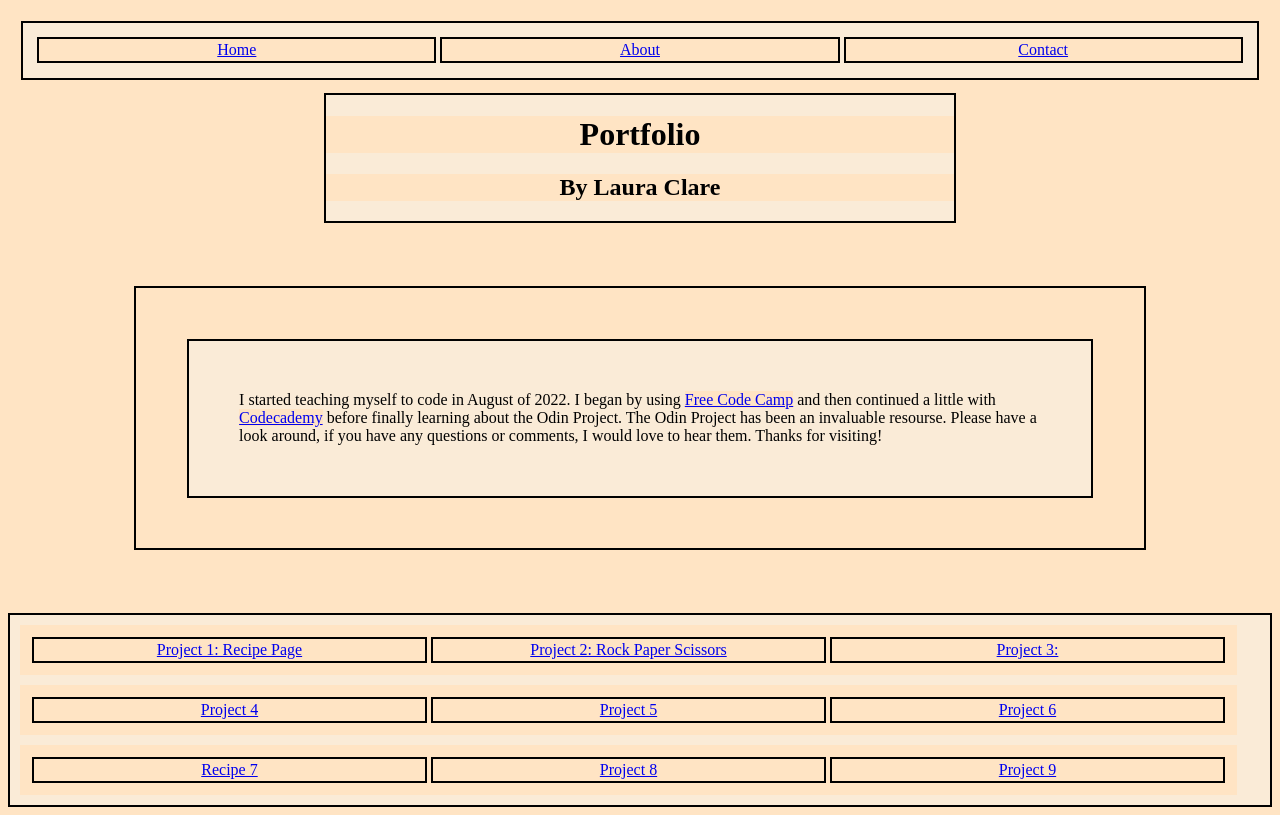
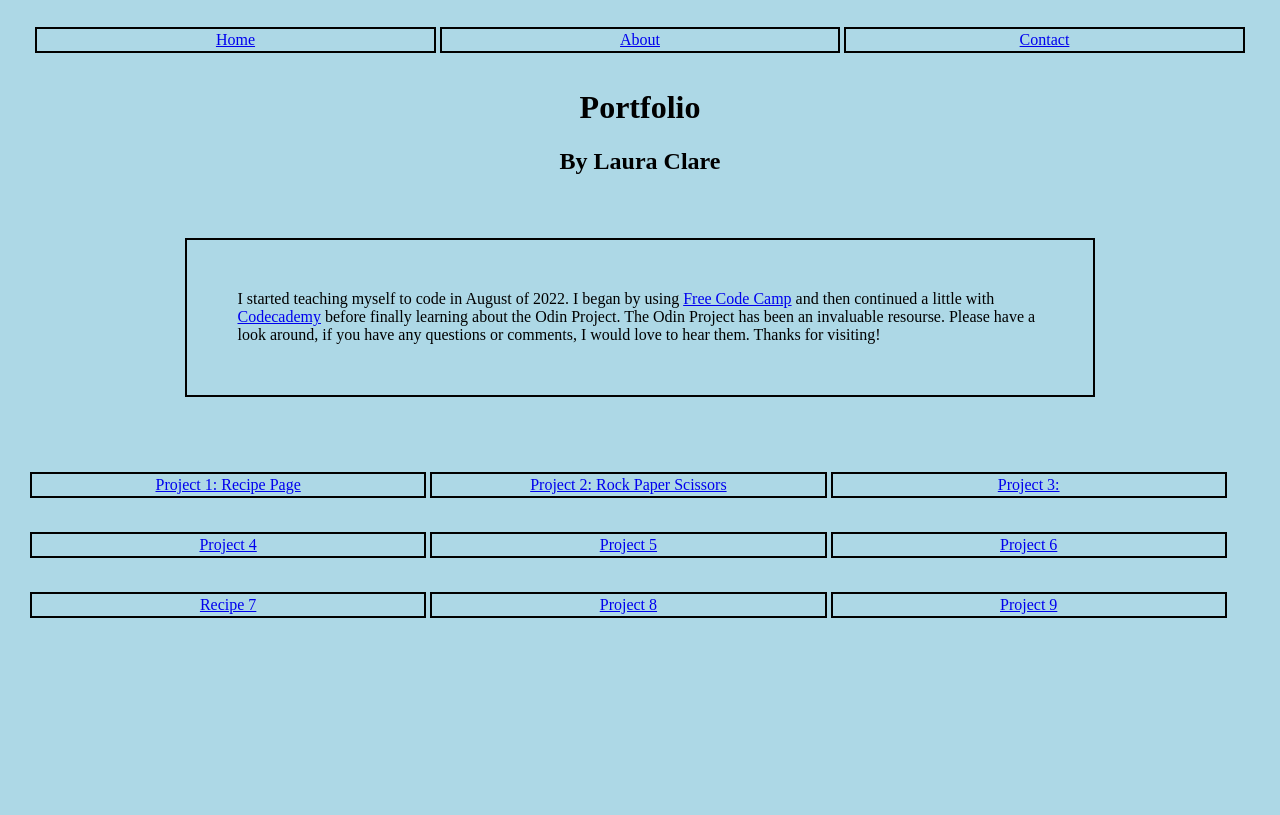
Before and after one commit to lauraclare15/Portfolio1, a website: page Portfolio/index.html in a window 1280 px wide. Drawn offline with Linux system fonts and the light colour scheme.

Commit message:
updated portfolio style and html for easier viewing

```diff
--- a/Portfolio/index.html
+++ b/Portfolio/index.html
@@ -5,7 +5,7 @@
     <meta http-equiv="X-UA-Compatible" content="IE=edge">
     <meta name="viewport" content="width=device-width>, initial-scale=1.0">
     <link href="indexstyles.css" rel="stylesheet">
-    <title>Let's Eat</title>
+    <title>Portfolio</title>
 </head>
 <body>
 
--- a/Portfolio/indexstyles.css
+++ b/Portfolio/indexstyles.css
@@ -1,11 +1,11 @@
-*{overflow: hidden;
-    background-color: bisque;
-  }
+*{
+    background-color: lightblue;
+}
+
 .head1{
-    border: 2px solid black;
     margin-left: 25%;
     margin-right: 25%;
-    background-color: antiquewhite;
+
 
 }
 .recmain{
@@ -34,24 +34,18 @@
 
 }
 .intro1{
-    border: 2px solid black;
     margin: 5% 10%;
 }
 .navbar1{
-    border: 2px solid black;
-    background-color: antiquewhite;
 }
 .intro2{
     border: 2px solid black;
     margin: 5%;
     padding: 5%;
-    background-color: antiquewhite;
 }
 .head2{
     margin: 1%;
     padding: 1%;
-    border: 2px solid black;
     display: flex;
     justify-content: right;
-    background-color: antiquewhite;
 }
```
